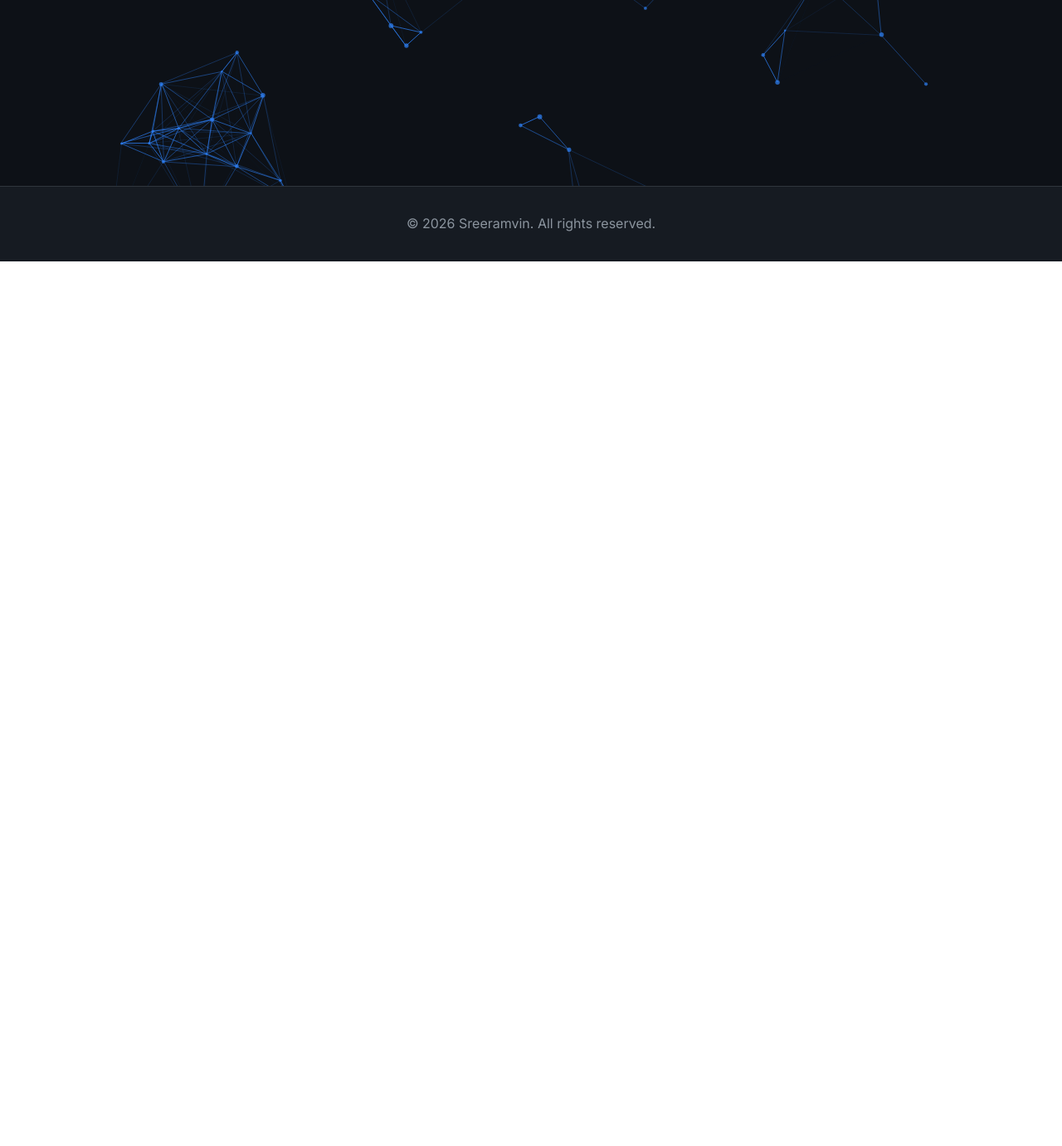
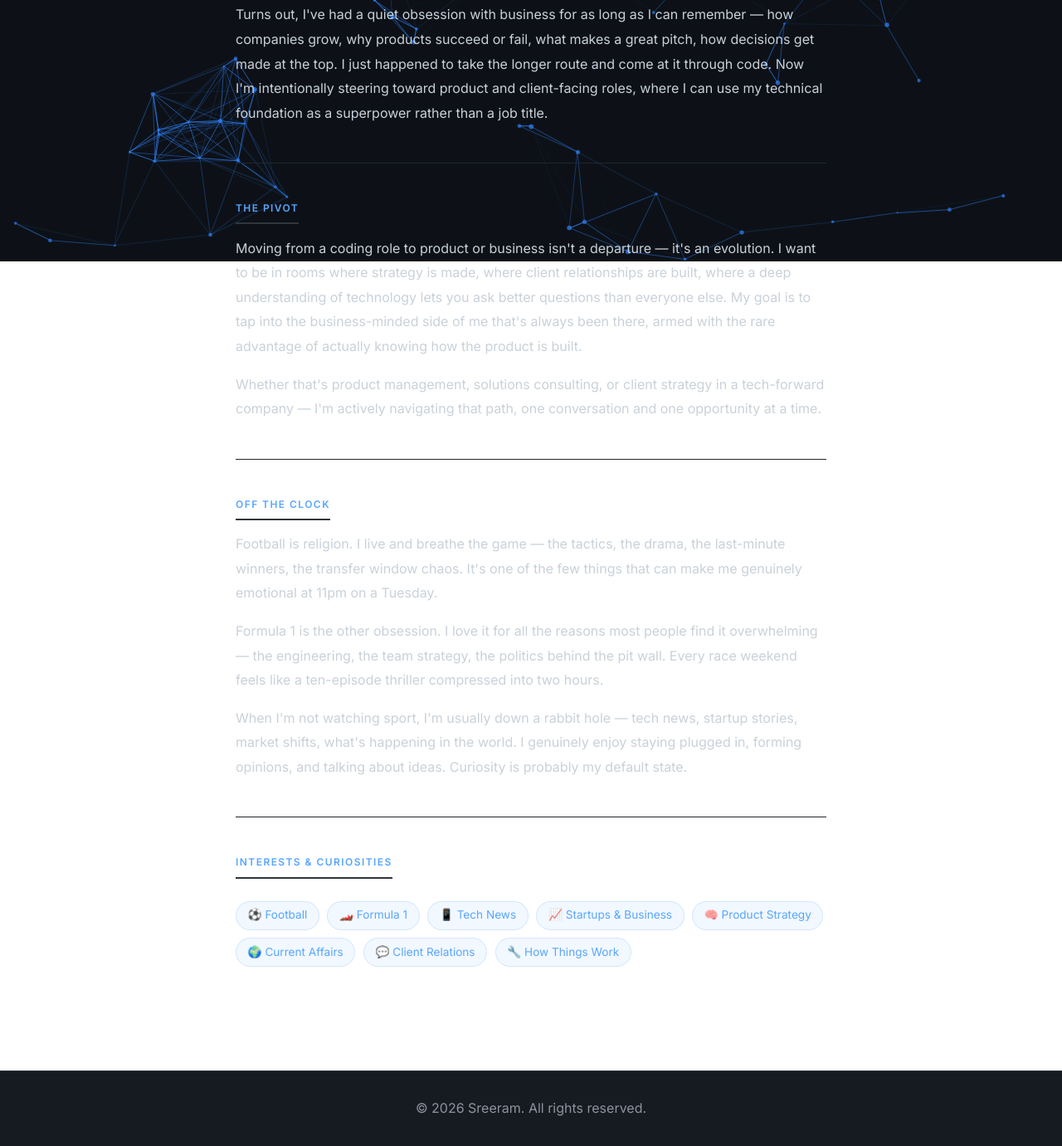
Before and after one commit to sreeramvin/portfolio, a website built with Vite: page about.html in a window 1280 px wide. Shown: the part 485-1866 px from the top of the page at 83% size. Before the commit the page ends 800 px from the top, so only its background shows below. Built offline with nearby package versions, Linux system fonts and the light colour scheme.

Commit message:
adding content for about me page

```diff
--- a/about.html
+++ b/about.html
@@ -7,7 +7,81 @@
     <title>About Me | Sreeramvin</title>
     <link rel="icon" type="image/svg+xml" href="logo.svg">
     <link rel="stylesheet" href="style.css">
+    <link rel="preconnect" href="https://fonts.googleapis.com">
+    <link rel="preconnect" href="https://fonts.gstatic.com" crossorigin>
     <link href="https://fonts.googleapis.com/css2?family=Inter:wght@400;600;700&display=swap" rel="stylesheet">
+    <style>
+        .about-wrapper {
+            max-width: 760px;
+            margin: 0 auto;
+            padding: 3rem 1.5rem 5rem;
+        }
+
+        .about-wrapper h1 {
+            font-size: 2.4rem;
+            font-weight: 700;
+            margin-bottom: 0.4rem;
+        }
+
+        .about-wrapper h1 span {
+            background: linear-gradient(90deg, #58a6ff, #a78bfa);
+            -webkit-background-clip: text;
+            background-clip: text;
+            -webkit-text-fill-color: transparent;
+        }
+
+        .about-tagline {
+            color: #8b949e;
+            font-size: 1rem;
+            margin-bottom: 3rem;
+        }
+
+        .about-section {
+            margin-bottom: 2.8rem;
+        }
+
+        .about-section h2 {
+            font-size: 0.75rem;
+            text-transform: uppercase;
+            letter-spacing: 0.12em;
+            color: #58a6ff;
+            margin-bottom: 0.9rem;
+            font-weight: 600;
+        }
+
+        .about-section p {
+            color: #c9d1d9;
+            line-height: 1.85;
+            font-size: 1rem;
+        }
+
+        .about-section p + p {
+            margin-top: 1rem;
+        }
+
+        .divider {
+            border: none;
+            border-top: 1px solid #21262d;
+            margin: 2.5rem 0;
+        }
+
+        .interests-grid {
+            display: flex;
+            flex-wrap: wrap;
+            gap: 0.6rem;
+            margin-top: 0.8rem;
+        }
+
+        .tag {
+            background: rgba(88, 166, 255, 0.08);
+            border: 1px solid rgba(88, 166, 255, 0.2);
+            color: #58a6ff;
+            padding: 0.35rem 0.85rem;
+            border-radius: 99px;
+            font-size: 0.85rem;
+            font-weight: 500;
+        }
+    </style>
 </head>
 
 <body>
@@ -17,22 +91,73 @@
         <ul class="nav-links">
             <li><a href="index.html">Home</a></li>
             <li><a href="about.html" class="active">About</a></li>
-            <li><a href="blog.html">Blog</a></li>
-            <li><a href="#" class="btn-resume">Resume</a></li>
+            <!-- <li><a href="blog.html">Blog</a></li> -->
+            <li><a href="https://drive.google.com/file/d/1PbVQwrjLKZFK2LJxB8vwGBiGTL-mNsFD/view?usp=sharing" class="btn-resume" target="_blank" rel="noopener noreferrer">Resume</a></li>
         </ul>
     </nav>
 
-    <main class="container">
-        <section>
-            <h2>About Me</h2>
-            <p>This is where I will share my background, skills, and journey.</p>
-            <br>
-            <p style="color: #8b949e;">(More content coming soon...)</p>
-        </section>
+    <main>
+        <div class="about-wrapper">
+            <h1>Hey, I'm <span>Sreeram</span></h1>
+            <p class="about-tagline">25 · Tech background · Business at heart</p>
+
+            <div class="about-section">
+                <h2>The Story So Far</h2>
+                <p>
+                    I'm 25 and somewhere in that exciting, slightly chaotic middle ground — old enough to know what I want, young enough to still be figuring out how to get there. I started out in tech, writing code, building products, learning how systems work from the ground up. And while I genuinely enjoyed it, I kept noticing that what really lit me up wasn't just the engineering — it was the <em>why</em> behind it. The business problem. The user. The strategy.
+                </p>
+                <p>
+                    Turns out, I've had a quiet obsession with business for as long as I can remember — how companies grow, why products succeed or fail, what makes a great pitch, how decisions get made at the top. I just happened to take the longer route and come at it through code. Now I'm intentionally steering toward product and client-facing roles, where I can use my technical foundation as a superpower rather than a job title.
+                </p>
+            </div>
+
+            <hr class="divider">
+
+            <div class="about-section">
+                <h2>The Pivot</h2>
+                <p>
+                    Moving from a coding role to product or business isn't a departure — it's an evolution. I want to be in rooms where strategy is made, where client relationships are built, where a deep understanding of technology lets you ask better questions than everyone else. My goal is to tap into the business-minded side of me that's always been there, armed with the rare advantage of actually knowing how the product is built.
+                </p>
+                <p>
+                    Whether that's product management, solutions consulting, or client strategy in a tech-forward company — I'm actively navigating that path, one conversation and one opportunity at a time.
+                </p>
+            </div>
+
+            <hr class="divider">
+
+            <div class="about-section">
+                <h2>Off the Clock</h2>
+                <p>
+                    Football is religion. I live and breathe the game — the tactics, the drama, the last-minute winners, the transfer window chaos. It's one of the few things that can make me genuinely emotional at 11pm on a Tuesday.
+                </p>
+                <p>
+                    Formula 1 is the other obsession. I love it for all the reasons most people find it overwhelming — the engineering, the team strategy, the politics behind the pit wall. Every race weekend feels like a ten-episode thriller compressed into two hours.
+                </p>
+                <p>
+                    When I'm not watching sport, I'm usually down a rabbit hole — tech news, startup stories, market shifts, what's happening in the world. I genuinely enjoy staying plugged in, forming opinions, and talking about ideas. Curiosity is probably my default state.
+                </p>
+            </div>
+
+            <hr class="divider">
+
+            <div class="about-section">
+                <h2>Interests & Curiosities</h2>
+                <div class="interests-grid">
+                    <span class="tag">⚽ Football</span>
+                    <span class="tag">🏎️ Formula 1</span>
+                    <span class="tag">📱 Tech News</span>
+                    <span class="tag">📈 Startups & Business</span>
+                    <span class="tag">🧠 Product Strategy</span>
+                    <span class="tag">🌍 Current Affairs</span>
+                    <span class="tag">💬 Client Relations</span>
+                    <span class="tag">🔧 How Things Work</span>
+                </div>
+            </div>
+        </div>
     </main>
 
     <footer>
-        <p>&copy; 2026 Sreeramvin. All rights reserved.</p>
+        <p>&copy; 2026 Sreeram. All rights reserved.</p>
     </footer>
 
     <script type="module" src="main.js"></script>
```
Also changed, not shown: index.html (+5 -5 lines).
